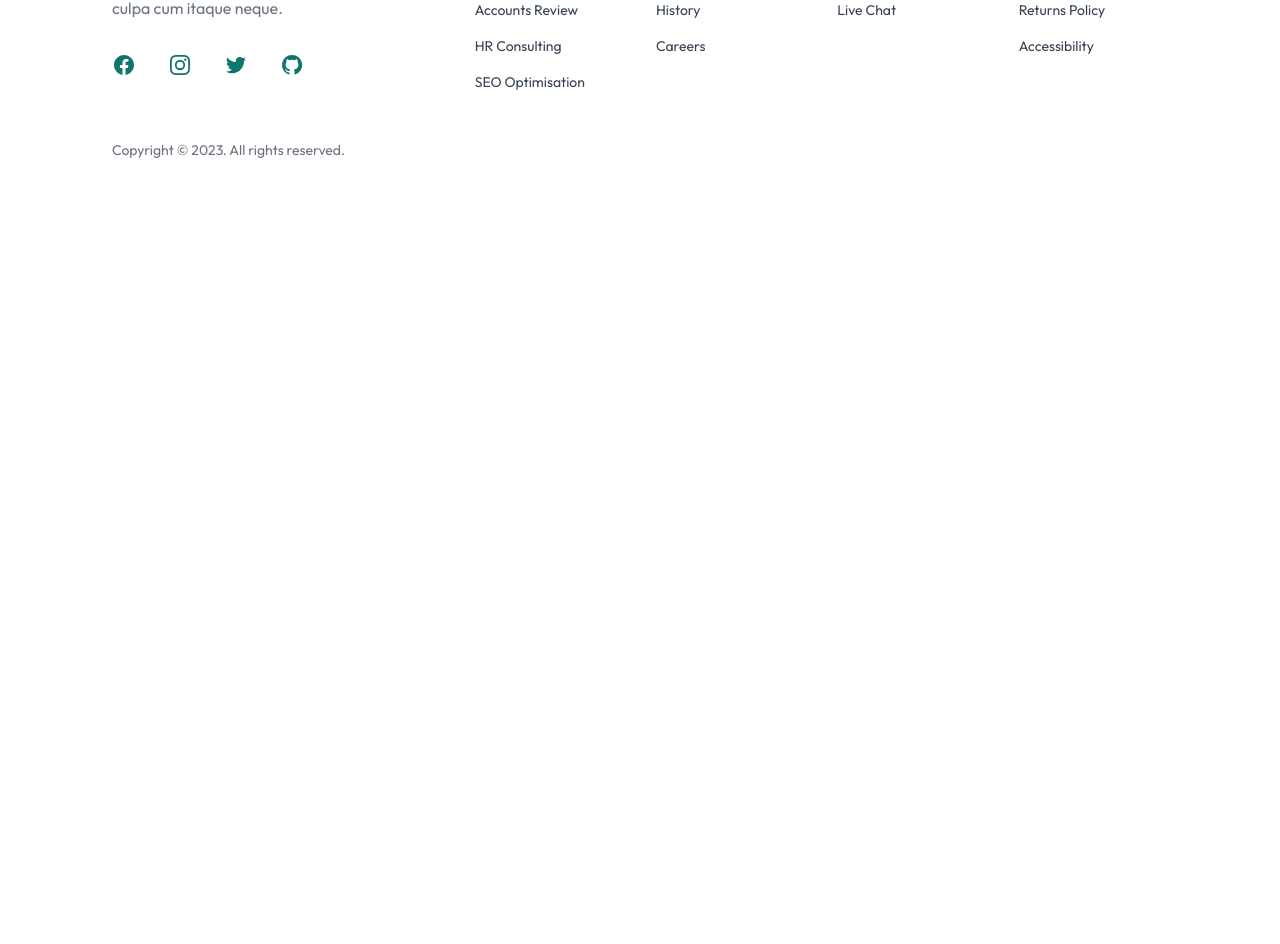
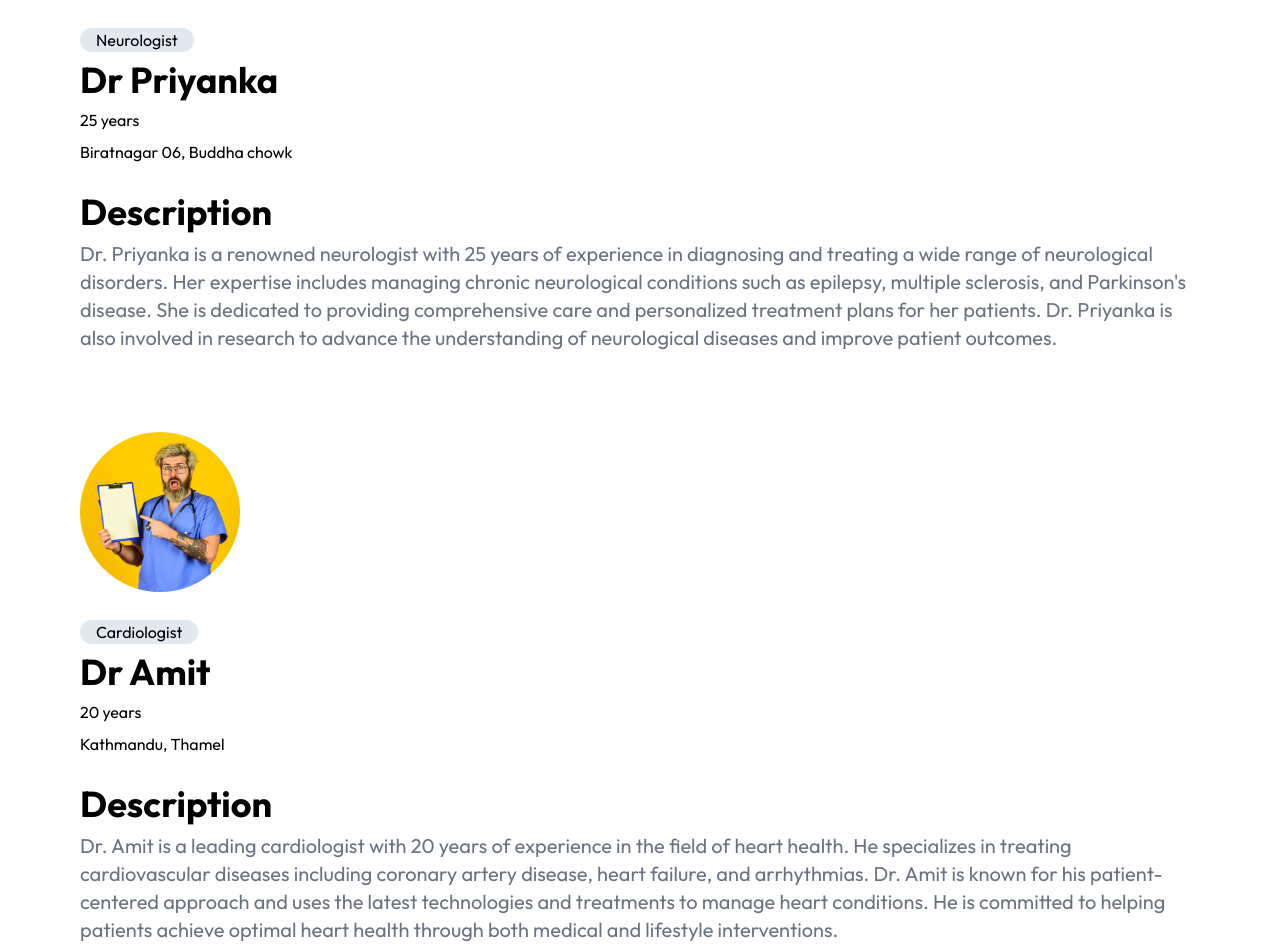
Before and after one commit to imabuzerkhan/doctor-appoinment-app, a Next.js app: page /Details/1 in a window 1280 px wide. Shown: the part 312-1256 px from the top of the page. Before the commit the page ends 800 px from the top, so only its background shows below. Built offline with nearby package versions, Linux system fonts and the light colour scheme.

Commit message:
adding doctor appoinment

```diff
--- a/src/Data/data.js
+++ b/src/Data/data.js
@@ -71,3 +71,116 @@ const blogDetails = [
     { id: 3, name: 'Contact Us', path: '/Contact' },
     { id: 4, name: 'Blog', path: '/Blogpages' }
   ];
+
+
+
+  export const doctors = [
+    {
+      id: 'dr-priyanka',
+      name: 'Dr Priyanka',
+      specialty: 'Neurologist',
+      experience: '25 years',
+      address: 'Biratnagar 06, Buddha chowk',
+      description: 'Dr. Priyanka is a renowned neurologist with 25 years of experience in diagnosing and treating a wide range of neurological disorders. Her expertise includes managing chronic neurological conditions such as epilepsy, multiple sclerosis, and Parkinson\'s disease. She is dedicated to providing comprehensive care and personalized treatment plans for her patients. Dr. Priyanka is also involved in research to advance the understanding of neurological diseases and improve patient outcomes.',
+      image: '/doctor-one.jpg'
+    },
+    {
+      id: 'dr-amit',
+      name: 'Dr Amit',
+      specialty: 'Cardiologist',
+      experience: '20 years',
+      address: 'Kathmandu, Thamel',
+      description: 'Dr. Amit is a leading cardiologist with 20 years of experience in the field of heart health. He specializes in treating cardiovascular diseases including coronary artery disease, heart failure, and arrhythmias. Dr. Amit is known for his patient-centered approach and uses the latest technologies and treatments to manage heart conditions. He is committed to helping patients achieve optimal heart health through both medical and lifestyle interventions.',
+      image: '/doctor-two.jpg'
+    },
+    {
+      id: 'dr-sunita',
+      name: 'Dr Sunita',
+      specialty: 'Dermatologist',
+      experience: '18 years',
+      address: 'Lalitpur, Pulchowk',
+      description: 'Dr. Sunita is a highly experienced dermatologist with 18 years of expertise in skin care and treatment. She provides comprehensive services for various skin conditions including acne, eczema, psoriasis, and skin cancer. Dr. Sunita is passionate about cosmetic dermatology and offers advanced treatments for aging skin, pigmentation, and hair loss. Her practice emphasizes both effective treatments and cosmetic improvements to enhance patient confidence and well-being.',
+      image: '/doctor-three.jpg'
+    },
+    {
+      id: 'dr-sanjay',
+      name: 'Dr Sanjay',
+      specialty: 'Pediatrician',
+      experience: '15 years',
+      address: 'Bhaktapur, Durbar Square',
+      description: 'Dr. Sanjay is a dedicated pediatrician with 15 years of experience in caring for children from infancy through adolescence. He is skilled in managing a wide range of pediatric conditions, including common childhood illnesses, developmental disorders, and vaccinations. Dr. Sanjay is known for his compassionate approach and works closely with families to ensure the best outcomes for his young patients. He also provides guidance on nutrition, growth, and overall well-being.',
+      image: '/doctor-four.jpg'
+    },
+    {
+      id: 'dr-ravi',
+      name: 'Dr Ravi',
+      specialty: 'Orthopedic',
+      experience: '22 years',
+      address: 'Pokhara, Lakeside',
+      description: 'Dr. Ravi is an orthopedic surgeon with 22 years of experience in treating musculoskeletal issues. His specialties include joint replacements, sports injuries, and spinal disorders. Dr. Ravi is dedicated to restoring function and improving quality of life for his patients through both surgical and non-surgical methods. He utilizes the latest advancements in orthopedic care and provides personalized treatment plans tailored to each patient\'s needs.',
+      image: '/doctor-five.jpg'
+    },
+    {
+      id: 'dr-sushma',
+      name: 'Dr Sushma',
+      specialty: 'Ophthalmologist',
+      experience: '12 years',
+      address: 'Dharan, B.P. Koirala Institute',
+      description: 'Dr. Sushma is a skilled ophthalmologist with 12 years of experience in eye care. She provides a range of services including cataract surgery, glaucoma management, and treatment for retinal diseases. Dr. Sushma is committed to preserving and enhancing vision through advanced diagnostic and therapeutic techniques. Her practice focuses on both medical and surgical interventions to address various eye conditions and improve patient outcomes.',
+      image: '/doctor-six.jpg'
+    },
+    {
+      id: 'dr-pritam',
+      name: 'Dr Pritam',
+      specialty: 'Psychiatrist',
+      experience: '30 years',
+      address: 'Birgunj, Adarsh Nagar',
+      description: 'Dr. Pritam is a seasoned psychiatrist with 30 years of experience in mental health care. He specializes in treating mood disorders, anxiety disorders, and psychotic conditions. Dr. Pritam uses a combination of psychotherapy and pharmacotherapy to address complex mental health issues. He is dedicated to providing holistic care and creating a supportive environment for patients to achieve mental wellness and resilience.',
+      image: '/doctor-seven.jpg'
+    },
+    {
+      id: 'dr-rina',
+      name: 'Dr Rina',
+      specialty: 'Gastroenterologist',
+      experience: '28 years',
+      address: 'Hetauda, Bank Road',
+      description: 'Dr. Rina is a prominent gastroenterologist with 28 years of experience in diagnosing and treating digestive system disorders. Her expertise includes managing conditions such as irritable bowel syndrome, liver diseases, and gastrointestinal cancers. Dr. Rina is known for her thorough approach to patient care, utilizing advanced diagnostic tools and treatments to provide comprehensive management of gastrointestinal health.',
+      image: '/doctor-eight.jpg'
+    },
+    {
+      id: 'dr-mahesh',
+      name: 'Dr Mahesh',
+      specialty: 'Oncologist',
+      experience: '35 years',
+      address: 'Janakpur, Ram Mandir',
+      description: 'Dr. Mahesh is a highly experienced oncologist with 35 years in the field of cancer care. He specializes in the diagnosis and treatment of various types of cancers, including breast, lung, and colorectal cancers. Dr. Mahesh is committed to providing compassionate care and employing the latest treatment modalities to manage cancer effectively. He also engages in ongoing research to improve cancer treatment outcomes.',
+      image: '/doctor-nine.jpg'
+    },
+    {
+      id: 'dr-rajesh',
+      name: 'Dr Rajesh',
+      specialty: 'Nephrologist',
+      experience: '27 years',
+      address: 'Damak, Mahendra Highway',
+      description: 'Dr. Rajesh is a distinguished nephrologist with 27 years of expertise in kidney care. His practice includes managing chronic kidney disease, hypertension, and dialysis. Dr. Rajesh is dedicated to providing personalized treatment plans and working closely with patients to manage their renal health. He is also involved in advancing treatments and improving the quality of life for patients with kidney conditions.',
+      image: '/doctor-ten.jpg'
+    },
+    {
+      id: 'dr-meera',
+      name: 'Dr Meera',
+      specialty: 'Urologist',
+      experience: '24 years',
+      address: 'Biratnagar, Road 02',
+      description: 'Dr. Meera is a skilled urologist with 24 years of experience in diagnosing and treating disorders of the urinary tract and male reproductive system. Her expertise includes managing conditions such as kidney stones, urinary infections, and prostate issues. Dr. Meera is known for her comprehensive approach to urological care and her commitment to improving patient outcomes through both medical and surgical interventions.',
+      image: '/doctor-eleven.jpg'
+    },
+    {
+      id: 'dr-anjali',
+      name: 'Dr Anjali',
+      specialty: 'Gynecologist',
+      experience: '32 years',
+      address: 'Chitwan, Bharatpur',
+      description: 'Dr. Anjali is an experienced gynecologist with 32 years of practice in womens health. She specializes in managing reproductive health issues, including pregnancy, menopause, and gynecological disorders. Dr. Anjali provides comprehensive care that includes preventive screenings, diagnostic evaluations, and treatment options. Her approach emphasizes patient education and empowering women to take control of their health and well-being.',
+      image: '/doctor-twelve.jpg'
+    }
+  ];
--- a/src/app/Details/[doctor]/page.jsx
+++ b/src/app/Details/[doctor]/page.jsx
@@ -2,17 +2,48 @@
 
 import { useParams } from 'next/navigation'
 import React, { useEffect, useState } from 'react'
+import { doctors } from '@/Data/data'
+import Image from 'next/image'
 
 const page = () => {
-  const {doctorId} = useParams
+  const {doctorId} = useParams();
+
 
 
   useEffect(()=>{
 
+
   },[doctorId])
   return (
     <div>
-      i am appoinment page
+     {
+      doctors.map((item )=>(
+<div  key={item.id} className='my-20 flex flex-col justify-center  '  >
+  <Image
+  src={item.image}
+  alt='first-img'
+  width={150}
+  height={150}
+  className='rounded-full object-cover w-40 h-40  '
+
+
+
+
+  />
+  <div className='flex flex-col items-baseline justify-center my-7 space-y-2 ' >
+    <h2 className='bg-slate-200 text-black rounded-full px-4 py1 ' >{item.specialty}</h2>
+    <h2 className='font-bold text-2xl md:text-4xl   ' >{item.name}</h2>
+    <span className='md:text-md  ' >{item.experience}</span>
+    <p>{item.address}</p>
+
+  </div>
+  <div className='space-y-2' >
+    <h2 className='font-bold md:text-4xl text-2xl   ' >Description</h2>
+    <p className='  text-md md:text-xl dark:text-white text-gray-500 leading-8 ' >{item.description}</p>
+     </div>
+</div>
+      ))
+     }
     </div>
   )
 }
--- a/src/app/blog/[id]/page.jsx
+++ b/src/app/blog/[id]/page.jsx
@@ -8,11 +8,10 @@ export default function BlogDetails() {
   const params = useParams();
   const { id } = params;
 
-  // if (!id) return null; // Render nothing or a loading indicator until id is available
 
   const blog = blogDetails.find(blog => blog.id === parseInt(id));
 
-  // if (!blog) return <div>Blog not found</div>;
+
 
   return (
     <div className='my-10  ' >
```
